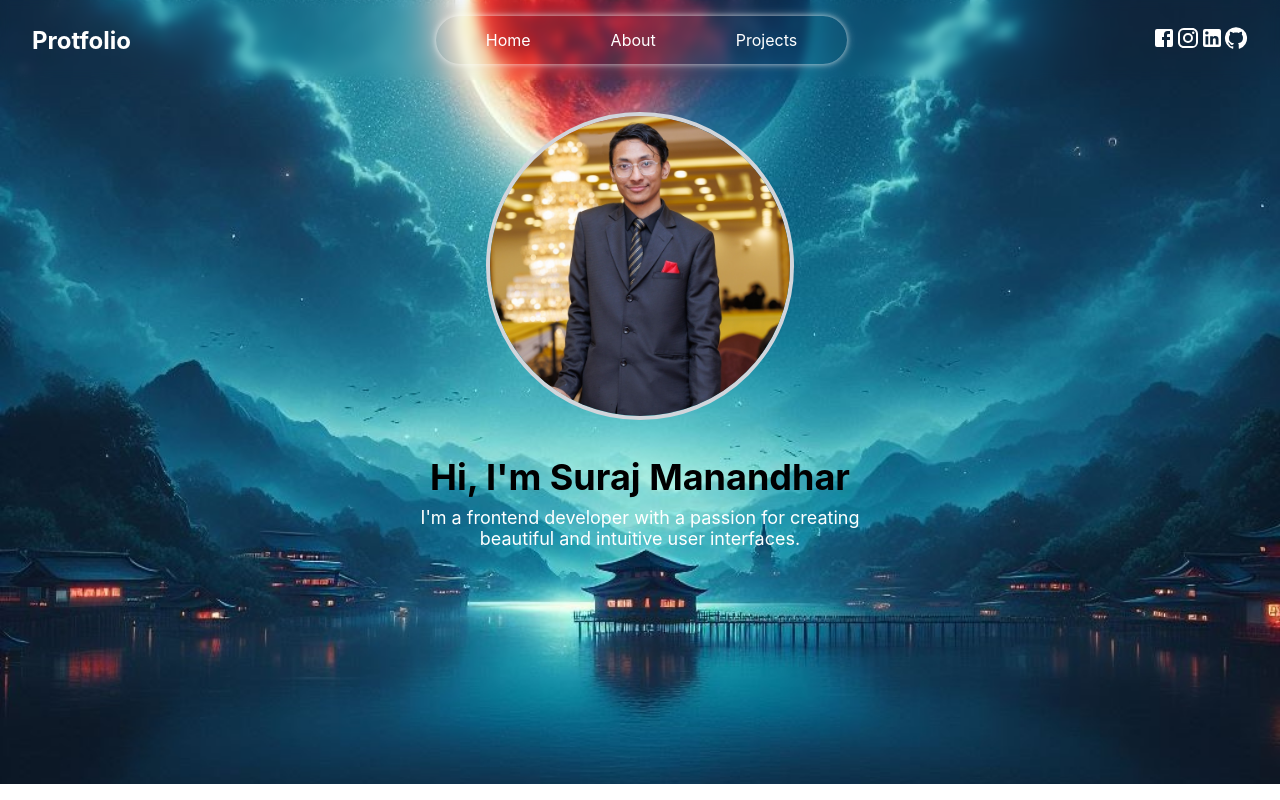
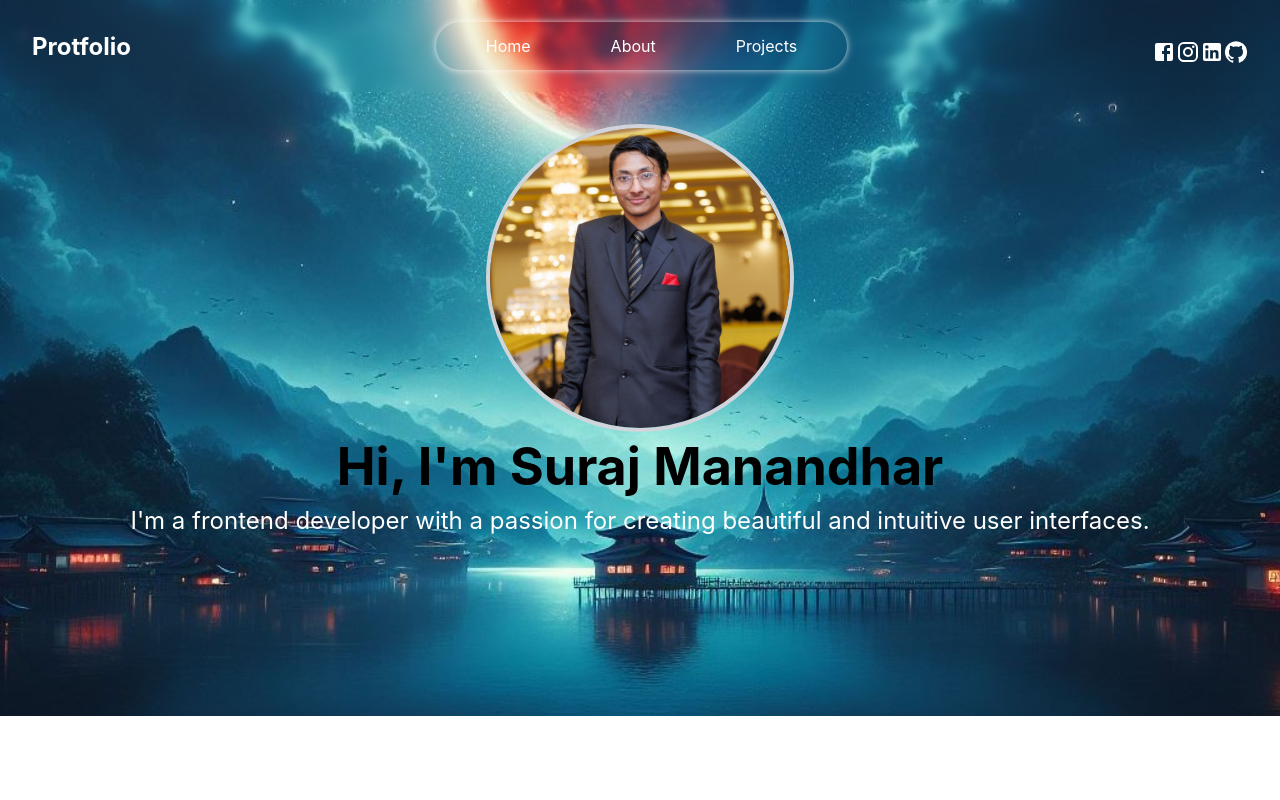
Before and after one commit to shyami-suraj/Portfolio.v2, a React (Create React App) app: page / in a window 1280 px wide. Built offline with nearby package versions, Linux system fonts and the light colour scheme.

Commit message:
update NavBar.jsx and Intro.jsx

```diff
--- a/src/App.css
+++ b/src/App.css
@@ -4,8 +4,8 @@
 }
 .background{
   /* background: url('../public/background.jpg') no-repeat center center/cover; */
-  width: 100%;
-  height: 100vh;
+  /* width: 100%; */
+  /* height: 100vh; */
 }
 
 .App-logo {
--- a/src/App.js
+++ b/src/App.js
@@ -11,6 +11,7 @@ const Background = styled.div`
   background-size: cover;
   background-position: center;
   width:100%;
+
 `;
 
 
--- a/src/components/Intro.jsx
+++ b/src/components/Intro.jsx
@@ -4,29 +4,31 @@ import me from "../image/me.jpg";
 
 const Section = styled.section`
   padding: 2rem 0;
-  height: 80vh;
+  height: 70vh;
   text-align: center;
-   width: 100%;
-
-
-
+  width: 100%;
 `;
 
 const Title = styled.h1`
-  font-size: 2.25rem;
+  font-size: 3.25rem;
   font-weight: bold;
   line-height: 1.2;
   margin-bottom: 0.5rem;
   margin-top: 0;
   /* color:white; */
+
 `;
 
 const Subtitle = styled.div`
+
   color: white;
-  font-size: 1.125rem;
+  font-size: 1.5rem;
   margin-bottom: 2rem;
-  margin:auto;
-  width:30rem;
+  margin: auto;
+  /* width: 22 rem; */
+  @media (max-width: 800px) {
+    padding:15px;
+}
 `;
 
 const Image = styled.img`
@@ -36,7 +38,10 @@ const Image = styled.img`
   border: 4px solid #d1d5db;
   object-fit: cover;
   object-position: center;
-  margin-bottom: 2rem;
+  /* margin-bottom: 2rem; */
+  @media (max-width: 800px) {
+
+}
 
   &.dark {
     border-color: #2d3748;
@@ -46,19 +51,13 @@ const Image = styled.img`
 const Hero = () => {
   return (
     <Section>
-
-
-      <Image
-        src={me}
-        alt="Image"
-        />
-        <Title>Hi, I'm Suraj Manandhar</Title>
+      <Image src={me} alt="Image" />
+      <Title>Hi, I'm Suraj Manandhar</Title>
       <Subtitle>
         I'm a frontend developer with a passion for creating beautiful and
         intuitive user interfaces.
       </Subtitle>
     </Section>
-
   );
 };
 
--- a/src/components/NavBar.jsx
+++ b/src/components/NavBar.jsx
@@ -6,15 +6,15 @@ import GitHubIcon from "@mui/icons-material/GitHub";
 import LinkedInIcon from "@mui/icons-material/LinkedIn";
 const NavbarContainer = styled.nav`
   display: flex;
-  justify-content: space-between;
   align-items: center;
   padding: 1rem 2rem;
   backdrop-filter: blur(5px);
   flex-wrap: wrap;
+  justify-content: space-between;
 
   @media (min-width: 800px) {
     position: sticky;
-  top: 0;
+    top: 0;
   }
 `;
 
@@ -80,22 +80,17 @@ const NavLink = styled.div`
 const LogoContainer = styled.div`
   color: white;
   display: flex;
-  justify-content:space-around;
+  justify-content:space-evenly;
+  font-size:50px;
+  @media (max-width: 800px) {
 
-  @media (max-width: 800px) {
     margin-top: 10px;
     text-align: center;
-
     width: 100%;
-
   }
 `;
 const LogoLink = styled.div`
-    cursor: pointer;
-
-
-
-
+  cursor: pointer;
 `;
 
 const Navbar = () => {
```
